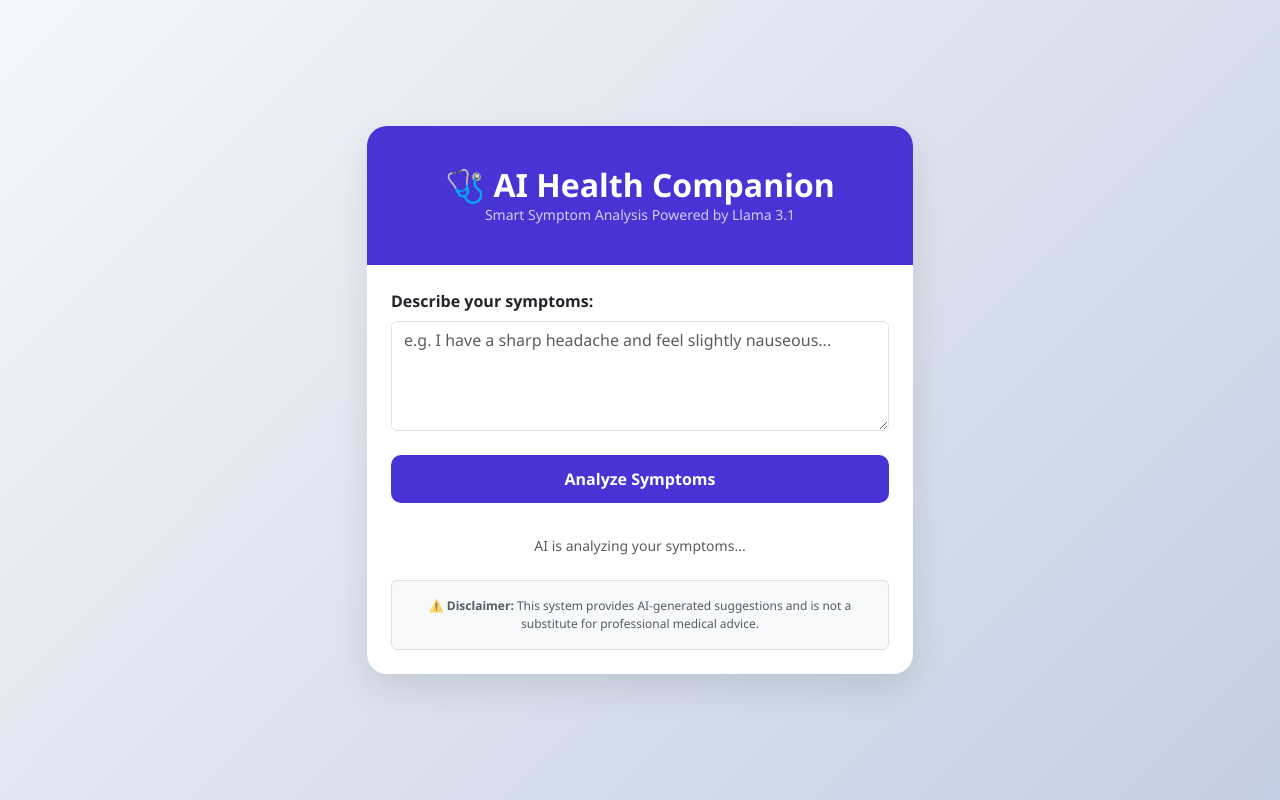
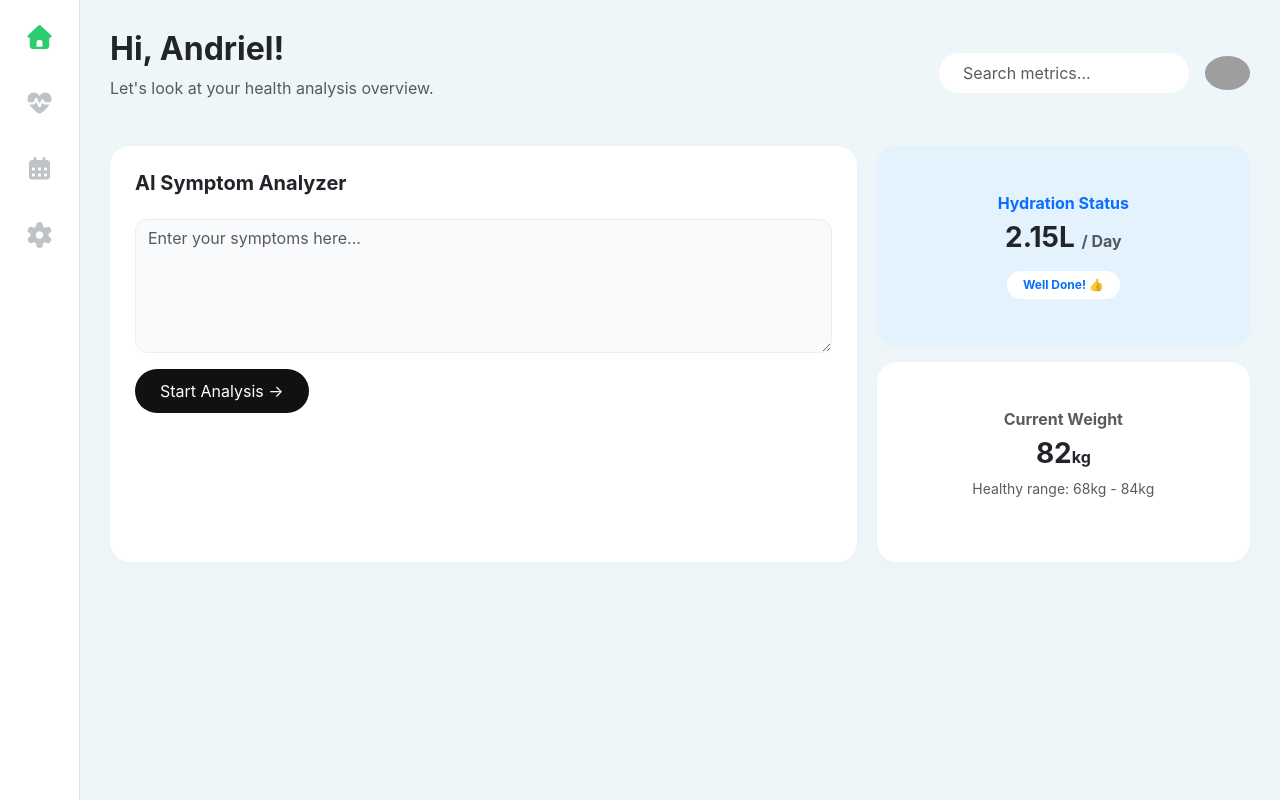
Before and after one commit to andrielmariya/smart-healthcare-app, a Flask app: page / in a window 1280 px wide. Run offline with Flask 3, Linux system fonts and the light colour scheme; grey boxes are pictures that could not be loaded.

Commit message:
Upgrade to professional Dashboard UI

```diff
--- a/templates/index.html
+++ b/templates/index.html
@@ -3,94 +3,158 @@
 <head>
     <meta charset="UTF-8">
     <meta name="viewport" content="width=device-width, initial-scale=1.0">
-    <title>AI Health Companion | Andriel</title>
+    <title>Andriel | Health Dashboard</title>
     <link href="https://cdn.jsdelivr.net/npm/bootstrap@5.3.0/dist/css/bootstrap.min.css" rel="stylesheet">
-    <link rel="stylesheet" href="https://cdnjs.cloudflare.com/ajax/libs/animate.css/4.1.1/animate.min.css"/>
+    <link rel="stylesheet" href="https://cdnjs.cloudflare.com/ajax/libs/font-awesome/6.0.0/all.min.css">
     <style>
+        :root {
+            --bg-color: #eff6f9;
+            --sidebar-color: #ffffff;
+            --accent-color: #4834d4;
+            --card-bg: #ffffff;
+        }
+
         body {
-            background: linear-gradient(135deg, #f5f7fa 0%, #c3cfe2 100%);
-            min-height: 100vh;
-            font-family: 'Segoe UI', Tahoma, Geneva, Verdana, sans-serif;
+            background-color: var(--bg-color);
+            font-family: 'Inter', sans-serif;
+            margin: 0;
             display: flex;
+            height: 100vh;
+        }
+
+        /* Sidebar Styling */
+        .sidebar {
+            width: 80px;
+            background-color: var(--sidebar-color);
+            display: flex;
+            flex-direction: column;
             align-items: center;
+            padding: 20px 0;
+            border-right: 1px solid #e0e0e0;
         }
-        .main-card {
+
+        .sidebar-icon {
+            font-size: 1.5rem;
+            color: #bdc3c7;
+            margin-bottom: 30px;
+            cursor: pointer;
+            transition: 0.3s;
+        }
+
+        .sidebar-icon.active { color: #2ecc71; }
+        .sidebar-icon:hover { color: var(--accent-color); }
+
+        /* Main Content Styling */
+        .main-wrapper {
+            flex: 1;
+            padding: 30px;
+            overflow-y: auto;
+        }
+
+        .dashboard-header {
+            display: flex;
+            justify-content: space-between;
+            align-items: center;
+            margin-bottom: 30px;
+        }
+
+        /* The Grid Layout */
+        .dashboard-grid {
+            display: grid;
+            grid-template-columns: 2fr 1fr;
+            grid-gap: 20px;
+        }
+
+        .health-card {
+            background: var(--card-bg);
+            border-radius: 20px;
+            padding: 25px;
+            box-shadow: 0 4px 15px rgba(0,0,0,0.02);
             border: none;
-            border-radius: 20px;
-            box-shadow: 0 15px 35px rgba(0,0,0,0.1);
-            overflow: hidden;
         }
-        .header-section {
-            background: #4834d4;
-            color: white;
-            padding: 2.5rem 1rem;
+
+        /* Specific Widgets */
+        .symptom-analyzer-box {
+            grid-column: 1 / 2;
+        }
+
+        .metric-small {
+            height: 200px;
+            display: flex;
+            flex-direction: column;
+            justify-content: center;
+            align-items: center;
             text-align: center;
         }
-        .btn-analyze {
-            background: #4834d4;
+
+        textarea.form-control {
+            background-color: #f8fafb;
+            border: 1px solid #eee;
+            border-radius: 12px;
+        }
+
+        .btn-primary {
+            background-color: #111;
             border: none;
-            padding: 12px;
-            font-weight: 600;
-            border-radius: 10px;
-            transition: all 0.3s ease;
+            border-radius: 50px;
+            padding: 10px 25px;
         }
-        .btn-analyze:hover {
-            background: #686de0;
-            transform: translateY(-2px);
-            box-shadow: 0 5px 15px rgba(72, 52, 212, 0.3);
-        }
+
         .result-container {
-            border-left: 5px solid #4834d4;
-            background: #f8f9ff;
-            border-radius: 0 12px 12px 0;
+            margin-top: 20px;
+            padding: 15px;
+            border-radius: 12px;
+            background: #f0fff4;
             display: none;
         }
-        .loader {
-            display: none;
-            width: 40px;
-            height: 40px;
-            border: 4px solid #f3f3f3;
-            border-top: 4px solid #4834d4;
-            border-radius: 50%;
-            animation: spin 1s linear infinite;
-        }
-        @keyframes spin { 0% { transform: rotate(0deg); } 100% { transform: rotate(360deg); } }
     </style>
 </head>
 <body>
 
-<div class="container">
-    <div class="row justify-content-center">
-        <div class="col-md-8 col-lg-6">
-            <div class="card main-card animate__animated animate__fadeInUp">
-                <div class="header-section">
-                    <h2 class="fw-bold mb-0">🩺 AI Health Companion</h2>
-                    <p class="small opacity-75 mb-0">Smart Symptom Analysis Powered by Llama 3.1</p>
+    <nav class="sidebar">
+        <div class="sidebar-icon active"><i class="fas fa-home"></i></div>
+        <div class="sidebar-icon"><i class="fas fa-heartbeat"></i></div>
+        <div class="sidebar-icon"><i class="fas fa-calendar-alt"></i></div>
+        <div class="sidebar-icon"><i class="fas fa-cog"></i></div>
+    </nav>
+
+    <div class="main-wrapper">
+        <header class="dashboard-header">
+            <div>
+                <h2 class="fw-bold">Hi, Andriel!</h2>
+                <p class="text-muted">Let's look at your health analysis overview.</p>
             </div>
-                <div class="card-body p-4">
-                    <div class="mb-4">
-                        <label class="form-label fw-bold">Describe your symptoms:</label>
-                        <textarea id="symptoms" class="form-control" rows="4" placeholder="e.g. I have a sharp headache and feel slightly nauseous..."></textarea>
+            <div class="d-flex align-items-center">
+                <input type="text" class="form-control rounded-pill border-0 px-4 py-2" placeholder="Search metrics..." style="width: 250px;">
+                <img src="https://ui-avatars.com/api/?name=Andriel+Mariya&background=random" class="rounded-circle ms-3" width="45" alt="Profile">
+            </div>
+        </header>
+
+        <div class="dashboard-grid">
+
+            <div class="health-card symptom-analyzer-box">
+                <h5 class="fw-bold mb-4">AI Symptom Analyzer</h5>
+                <textarea id="symptoms" class="form-control mb-3" rows="5" placeholder="Enter your symptoms here..."></textarea>
+                <button id="analyzeBtn" class="btn btn-primary">Start Analysis -></button>
+
+                <div id="resultBox" class="result-container mt-4 animate__animated animate__fadeIn">
+                    </div>
             </div>
 
-                    <button id="analyzeBtn" class="btn btn-primary w-100 btn-analyze mb-4">Analyze Symptoms</button>
-
-                    <div id="loading" class="text-center mb-4">
-                        <div class="loader mx-auto"></div>
-                        <p class="text-muted small mt-2">AI is analyzing your symptoms...</p>
+            <div class="d-flex flex-column gap-3">
+                <div class="health-card metric-small" style="background-color: #e3f2fd;">
+                    <h6 class="text-primary fw-bold">Hydration Status</h6>
+                    <h3 class="fw-bold">2.15L <small class="fs-6 text-muted">/ Day</small></h3>
+                    <div class="badge bg-white text-primary rounded-pill mt-2 p-2 px-3">Well Done! 👍</div>
                 </div>
 
-                    <div id="resultBox" class="result-container p-4 animate__animated animate__fadeIn">
+                <div class="health-card metric-small">
+                    <h6 class="text-muted fw-bold">Current Weight</h6>
+                    <h3 class="fw-bold">82<small class="fs-6">kg</small></h3>
+                    <p class="text-muted small">Healthy range: 68kg - 84kg</p>
+                </div>
             </div>
 
-                    <div class="mt-4 p-3 bg-light rounded border">
-                        <small class="text-muted d-block text-center" style="font-size: 0.75rem;">
-                            ⚠️ <strong>Disclaimer:</strong> This system provides AI-generated suggestions and is not a substitute for professional medical advice.
-                        </small>
-                    </div>
-                </div>
-            </div>
-        </div>
         </div>
     </div>
 
@@ -98,12 +162,11 @@
         document.getElementById('analyzeBtn').addEventListener('click', async function() {
             const symptomsText = document.getElementById('symptoms').value;
             const resultBox = document.getElementById('resultBox');
-        const loader = document.getElementById('loading');
 
-        if (!symptomsText.trim()) return alert("Please enter your symptoms.");
+            if (!symptomsText.trim()) return alert("Please enter symptoms.");
 
-        resultBox.style.display = 'none';
-        loader.style.display = 'block';
+            resultBox.style.display = 'block';
+            resultBox.innerHTML = "<em>Analyzing...</em>";
 
             try {
                 const response = await fetch('/analyze-symptoms', {
@@ -113,33 +176,22 @@
                 });
 
                 const data = await response.json();
-            loader.style.display = 'none';
 
                 if (data.error) {
-                resultBox.style.display = 'block';
                     resultBox.innerHTML = `<span class='text-danger'>${data.error}</span>`;
                     return;
                 }
 
-            let badge = data.confidence_level === "High" ? "bg-danger" : (data.confidence_level === "Medium" ? "bg-warning text-dark" : "bg-success");
-
-            resultBox.style.display = 'block';
                 resultBox.innerHTML = `
-                <h4 class="fw-bold" style="color: #4834d4;">${data.possible_condition}</h4>
-                <span class="badge ${badge} mb-3">Confidence: ${data.confidence_level}</span>
-
-                <p class="fw-bold mb-1 text-dark">Suggested Actions:</p>
-                <ul class="ps-3 small">${data.recommended_actions.map(a => `<li>${a}</li>`).join('')}</ul>
-
-                <p class="fw-bold mb-1 text-danger">Seek Help If:</p>
-                <ul class="ps-3 small">${data.seek_medical_help_if.map(f => `<li>${f}</li>`).join('')}</ul>
+                    <h5 class="fw-bold text-success">Analysis: ${data.possible_condition}</h5>
+                    <p class="small text-muted mb-0">Confidence: <strong>${data.confidence_level}</strong></p>
+                    <hr>
+                    <p class="mb-1 small"><strong>Recommendations:</strong> ${data.recommended_actions[0]}</p>
                 `;
             } catch (error) {
-            loader.style.display = 'none';
-            alert("Connection error. Is the server live?");
+                resultBox.innerHTML = "Error connecting to AI server.";
             }
         });
     </script>
-
 </body>
 </html>
```
Lines whose indentation alone changed are shown as unchanged.
